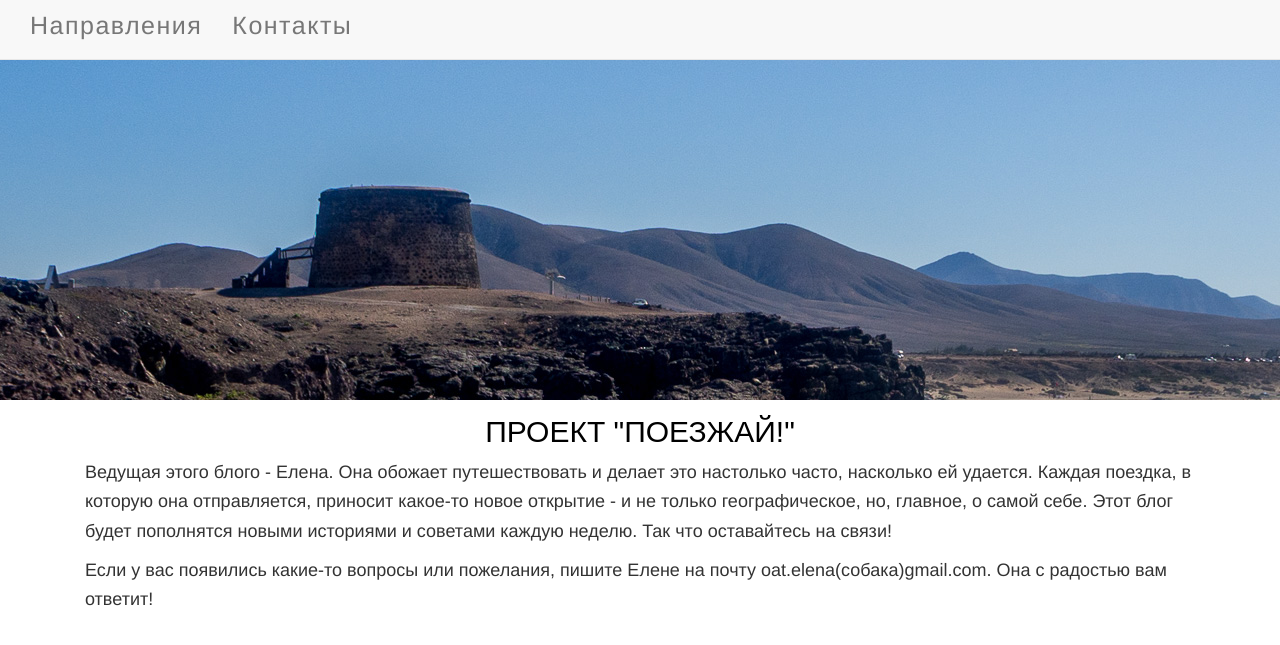
After one commit to elenaoat/poezdka, a Django app: page /about/ in a window 1280 px wide. The commit adds this page. Shown: the top 645 px of the page. Run offline with Django 3.2, Linux system fonts and the light colour scheme; some libraries are stand-ins or nearby versions.

Commit message:
add about page

```diff
--- a/poezdka/urls.py
+++ b/poezdka/urls.py
@@ -18,7 +18,6 @@ from django.conf.urls import url, include
 from django.contrib import admin
 from django.contrib.sitemaps.views import sitemap
 from sitemap import PostSitemap
-
 sitemaps = {'blog': PostSitemap}
 
 # urlpatterns = [
--- /dev/null
+++ b/trips/templates/trips/about.html
@@ -0,0 +1,19 @@
+{% extends "trips/base.html" %}
+{% load staticfiles %}
+
+{% block title %}
+	<title>Контакты poezhai.com!</title>
+{% endblock title %}
+
+{% block body %}
+	<div class="post-header" style="background: url('{% static "trips/images/sea.jpg" %}');">
+
+	</div>
+	<div class="container">
+		<h2 class="post-title">Проект "Поезжай!"</h2>
+		<div class="col-md-12">
+		<p>Ведущая этого блого - Елена. Она обожает путешествовать и делает это настолько часто, насколько ей удается. Каждая поездка, в которую она отправляется, приносит какое-то новое открытие - и не только географическое, но, главное, о самой себе. Этот блог будет пополнятся новыми историями и советами каждую неделю. Так что оставайтесь на связи!</p>
+		<p>Если у вас появились какие-то вопросы или пожелания, пишите Елене на почту oat.elena(собака)gmail.com. Она с радостью вам ответит!</p>
+		</div>
+	</div>
+{% endblock body %}
--- a/trips/templates/trips/base.html
+++ b/trips/templates/trips/base.html
@@ -28,7 +28,7 @@
 				<ul class="nav navbar-nav nav-fonttype">
 					<!-- <li><img width="35px" height="52px" src="{% static 'trips/images/logo.svg' %}" style="margin-top: 5px; margin-bottom: 20px;" /></li> -->
 					<li><a class="" href="">Направления<span class="sr-only">(current)</span></a></li>
-					<li><a href="">Контакты</a></li>
+					<li><a href="{% url 'trips:about' %}">Контакты</a></li>
 					<li><a href=""></a></li>
 				</ul>
 			</div>
--- a/trips/templates/trips/index.html
+++ b/trips/templates/trips/index.html
@@ -21,7 +21,7 @@
 			<article class="col-md-4">
 				<header class="text-center">
 					<img class="responsive" alt="{{ post.image_description }}" src="{{ post.image.url }}" />
-					<h2 class="header-title"><a class="" href="{% url 'trips:view_post' post.slug %} ">{{ post.title }}</a></h2>
+					<h2 class="header-title" style="min-height: 40px;"><a class="" href="{% url 'trips:view_post' post.slug %} ">{{ post.title }}</a></h2>
 				</header>
 				<div class="entry-content text-justify">
 					<p>{{ post.teaser }}</p>
--- a/trips/urls.py
+++ b/trips/urls.py
@@ -3,5 +3,6 @@ from . import views
 
 urlpatterns = [
 	url(r'^$', views.index, name='index'),
+    url(r'^about/$', views.about, name="about"),
 	url(r'^(?P<slug>[-\w]+)/$', views.post, name="view_post"),
 ]
--- a/trips/views.py
+++ b/trips/views.py
@@ -20,3 +20,8 @@ def post(request, slug):
 	template = 'trips/post.html'
 	ctx = {'post': p}
 	return render(request, template, ctx)
+
+def about(request):
+	ctx = {}
+	template = 'trips/about.html'
+	return render(request, template, ctx)
```
